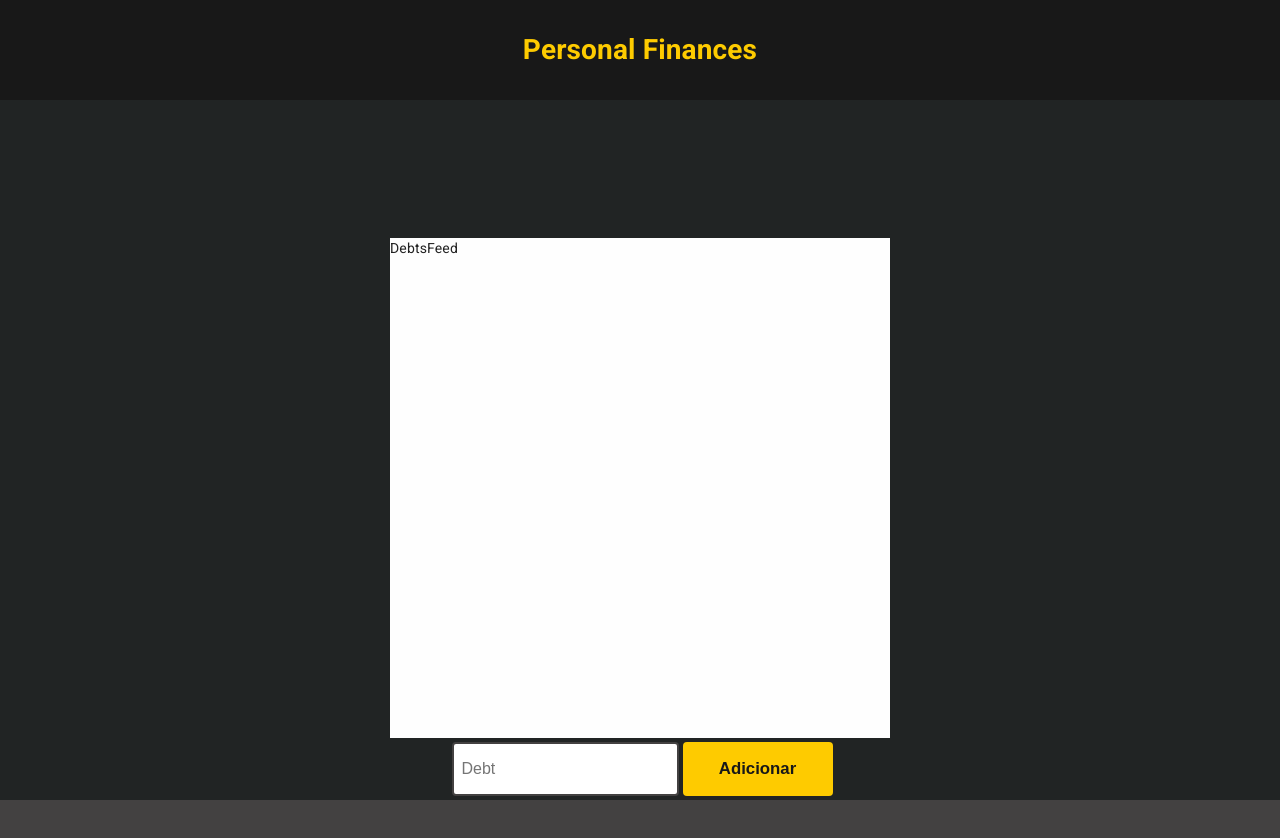
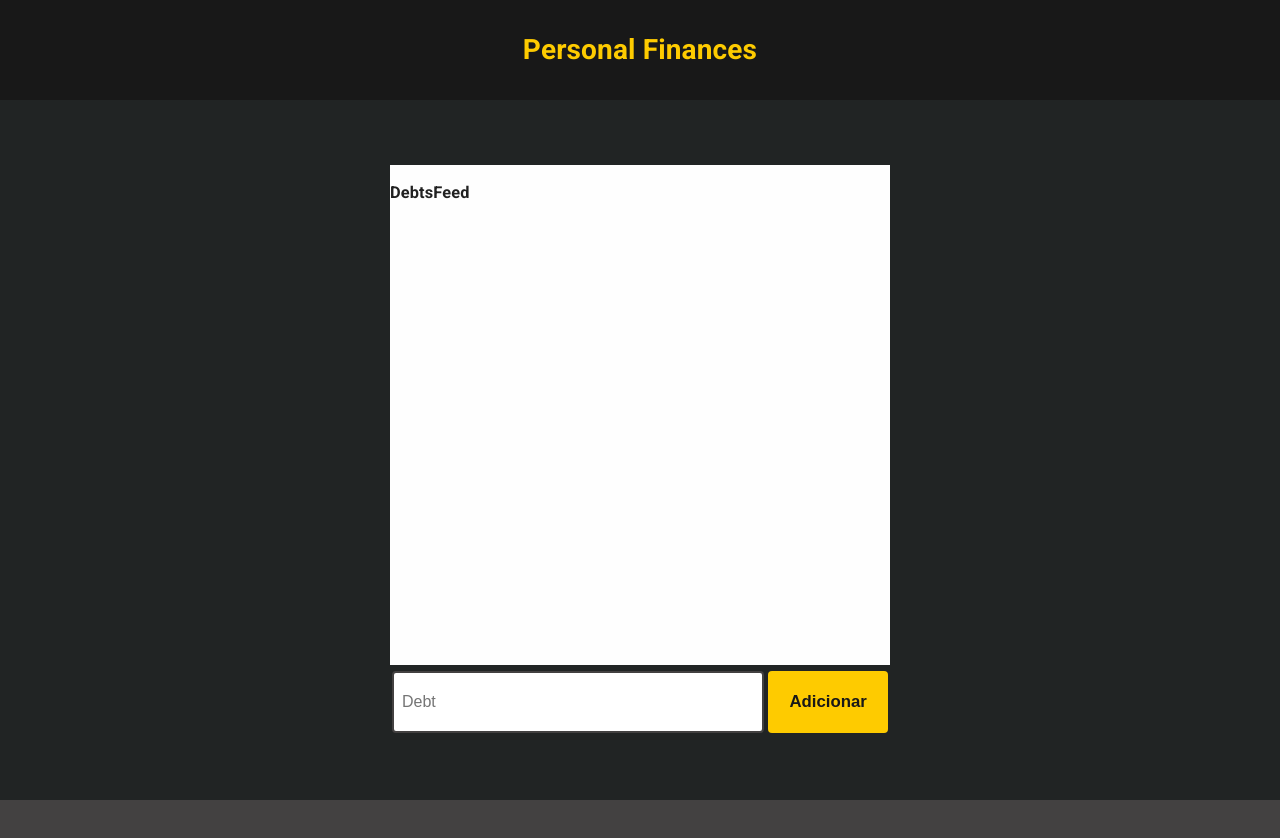
Before and after one commit to psdaniel/personal-finances-spa, a React app: page / in a window 1280 px wide. Shown: the top 838 px of the page. Built offline with nearby package versions, Linux system fonts and the light colour scheme.

Commit message:
Adjust styles

```diff
--- a/src/components/button/button.tsx
+++ b/src/components/button/button.tsx
@@ -12,6 +12,7 @@ export const Button = () => {
             fontWeight: 'bold',
             padding: '1em',
             width: MainTheme.buttons.width,
+            height: 62,
             borderRadius: 4,
             textAlign: 'center',
             cursor: 'pointer',
--- a/src/components/input/input.tsx
+++ b/src/components/input/input.tsx
@@ -15,8 +15,9 @@ export const Input = ({type, placeholder, name, id}: InputProps) => {
             border: '2px solid',
             borderRadius: '4px',
             fontSize: '1rem',
-            margin: '0.25rem',
-            height: 54,
+            height: 62,
+            width: '100%',
+            marginRight: 4,
             minWidth: '125px',
             padding: '0.5rem',
             transition: 'border-color 0.5 ease-out',
--- a/src/domain/show-finances/show-finances.tsx
+++ b/src/domain/show-finances/show-finances.tsx
@@ -7,18 +7,30 @@ import {GetValues} from '../get-values/get-values';
 
 export const ShowFinances = () => {
     const useStyles = makeStyles({
+        feedComponent: {
+            display: 'flex',
+            backgroundColor: MainTheme.colors['black-2'],
+            justifyContent: 'center'
+        },
         showFinancesContainer: {
             display: 'flex',
-            backgroundColor: MainTheme.colors['black-2'],
+            flexDirection: 'column',
+            justifyContent: 'center',
+            alignItems: 'center',
             height: 700,
-            flexDirection: 'column',
-            justifyContent: 'flex-end',
-            alignItems: 'center'
+            width: 700
         },
         financesFeed: {
             width: 500,
             height: 500,
-            backgroundColor: '#fefefe'
+            backgroundColor: '#fefefe',
+            marginBottom: 4
+        },
+        financesInputContainer: {
+            display: 'flex',
+            padding: 2,
+            justifyContent: 'space-between',
+            width: 500
         }
     });
 
@@ -26,12 +38,14 @@ export const ShowFinances = () => {
 
     return (
         <>
-            <section className={classes.showFinancesContainer}>
-                <div className={classes.financesFeed}>
-                    <div>DebtsFeed</div>
-                </div>
-                <div>
-                    <GetValues />
+            <section className={classes.feedComponent}>
+                <div className={classes.showFinancesContainer}>
+                    <div className={classes.financesFeed}>
+                        <h1>DebtsFeed</h1>
+                    </div>
+                    <div className={classes.financesInputContainer}>
+                        <GetValues />
+                    </div>
                 </div>
             </section>
         </>
```
